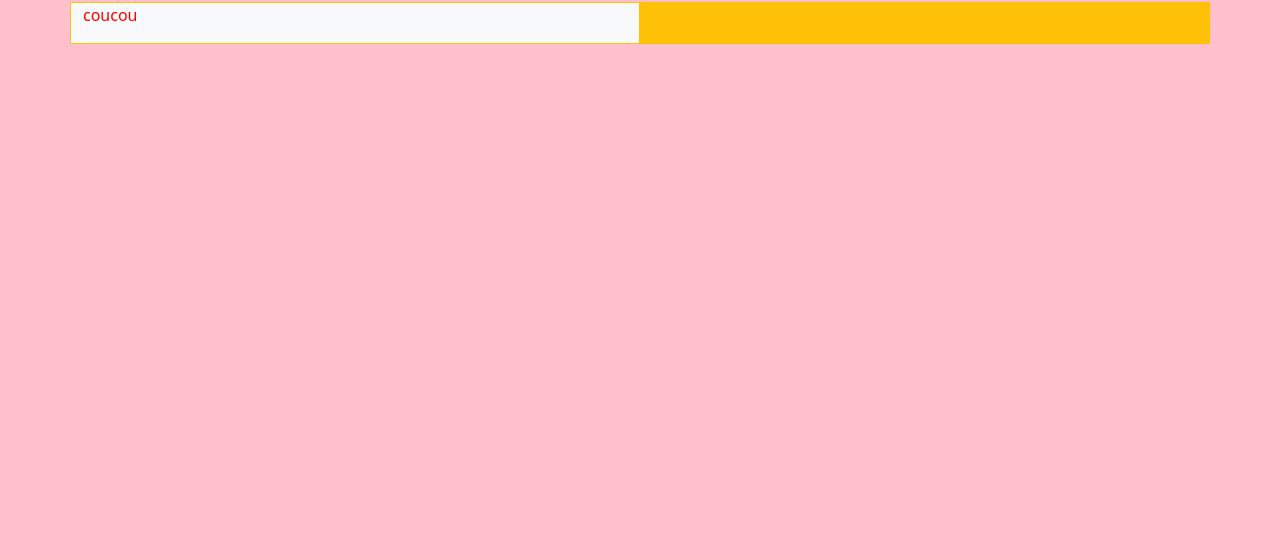
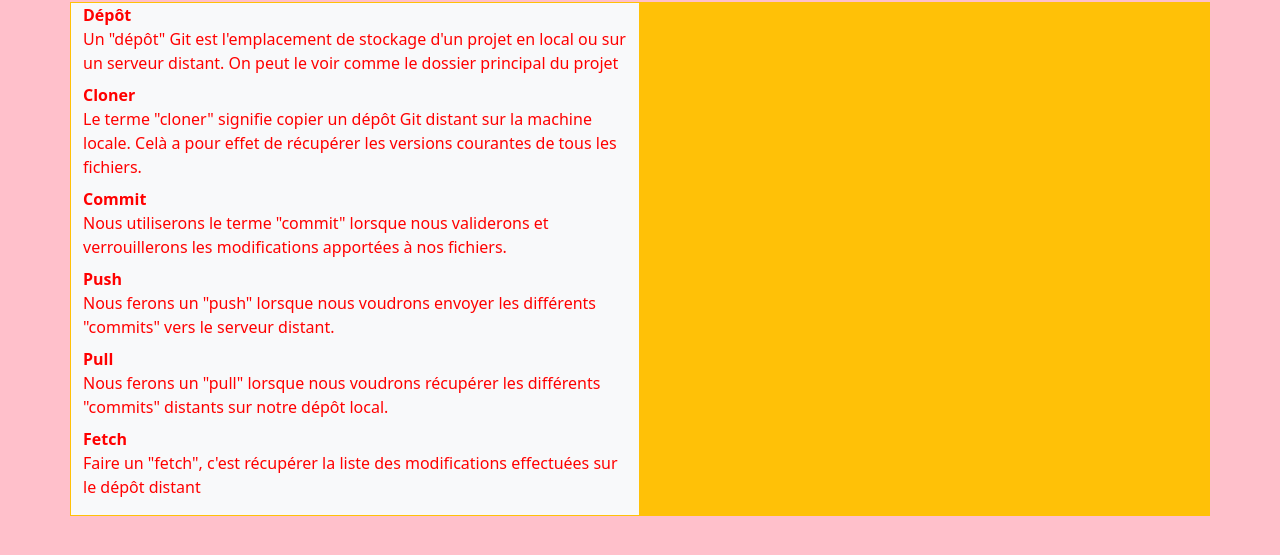
Before and after one commit to Eskoop/testTerrage, a plain HTML site: page index.html in a window 1280 px wide. Shown: the part 73-628 px from the top of the page. Drawn offline with nearby package versions, Linux system fonts and the light colour scheme.

Commit message:
Update index.html

```diff
--- a/index.html
+++ b/index.html
@@ -13,7 +13,22 @@
     <h1 class="display-4 bg-primary">Hello, world!</h1>
     <div class="container bg-warning">
         <div class="row">
-            <div class="col-6 bg-light border border-warning"><p>coucou</p></div>
+            <div class="col-6 bg-light border border-warning">
+                <dl>
+                    <dt>Dépôt</dt>
+                    <dd>Un "dépôt" Git est l'emplacement de stockage d'un projet en local ou sur un serveur distant. On peut le voir comme le dossier principal du projet</dd>
+                    <dt>Cloner</dt>
+                    <dd>Le terme "cloner" signifie copier un dépôt Git distant sur la machine locale. Celà a pour effet de récupérer les versions courantes de tous les fichiers.</dd>
+                    <dt>Commit</dt>
+                    <dd>Nous utiliserons le terme "commit" lorsque nous validerons et verrouillerons les modifications apportées à nos fichiers.</dd>
+                    <dt>Push</dt>
+                    <dd>Nous ferons un "push" lorsque nous voudrons envoyer les différents "commits" vers le serveur distant.</dd>
+                    <dt>Pull</dt>
+                    <dd>Nous ferons un "pull" lorsque nous voudrons récupérer les différents "commits" distants sur notre dépôt local.</dd>
+                    <dt>Fetch</dt>
+                    <dd>Faire un "fetch", c'est récupérer la liste des modifications effectuées sur le dépôt distant</dd>
+                </dl>
+            </div>
             <div class="col-6 bg-warning"></div>
         </div>
     </div>
```
